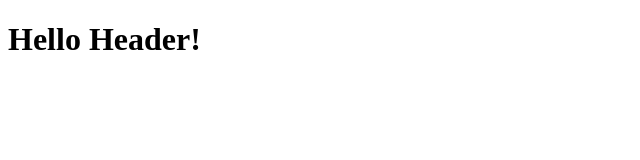
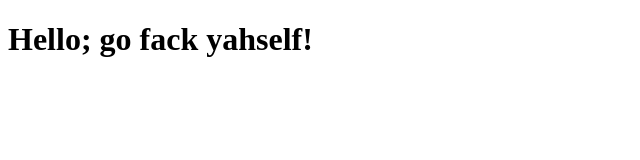
Before and after one commit to vancescorpio/coursera, a plain HTML site: page site/index.html in a window 1280 px wide. Shown: the whole page, without its empty margins (0-640 px from the left). Drawn offline with Linux system fonts and the light colour scheme.

Commit message:
Small addition

```diff
--- a/site/index.html
+++ b/site/index.html
@@ -4,6 +4,6 @@
 	<title>Hello Coursera!</title>
 </head>
 <body>
-<h1>Hello Header!</h1>
+<h1>Hello; go fack yahself!</h1>
 </body>
 </html>
```
